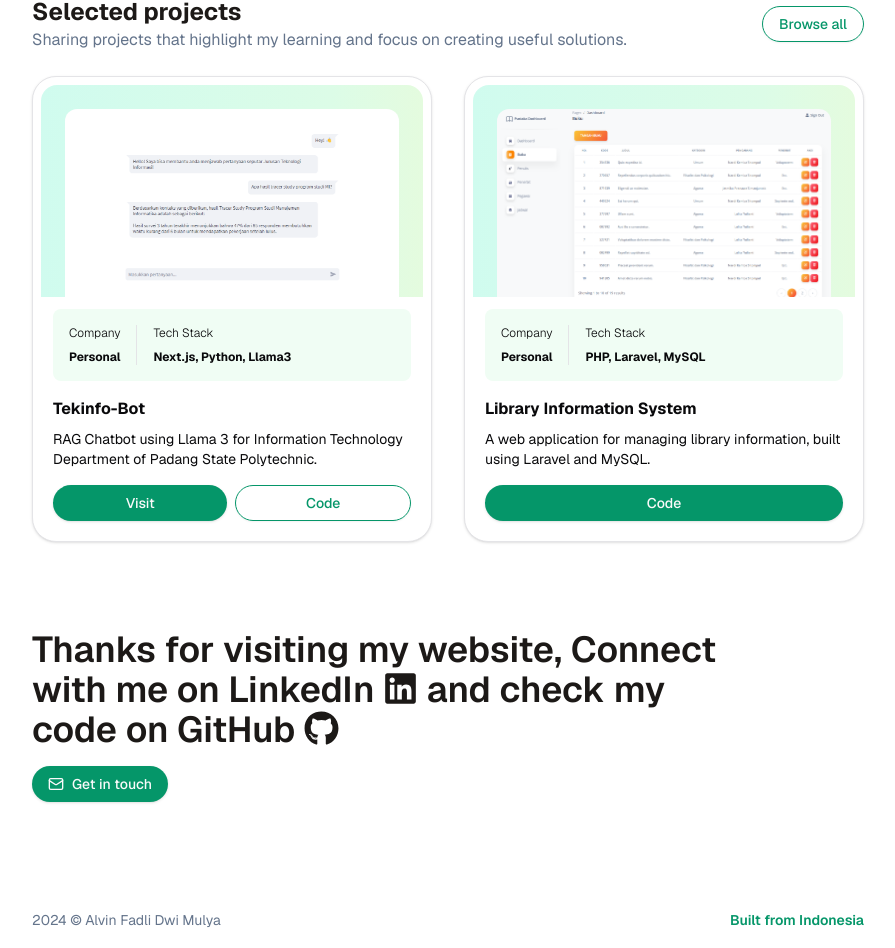
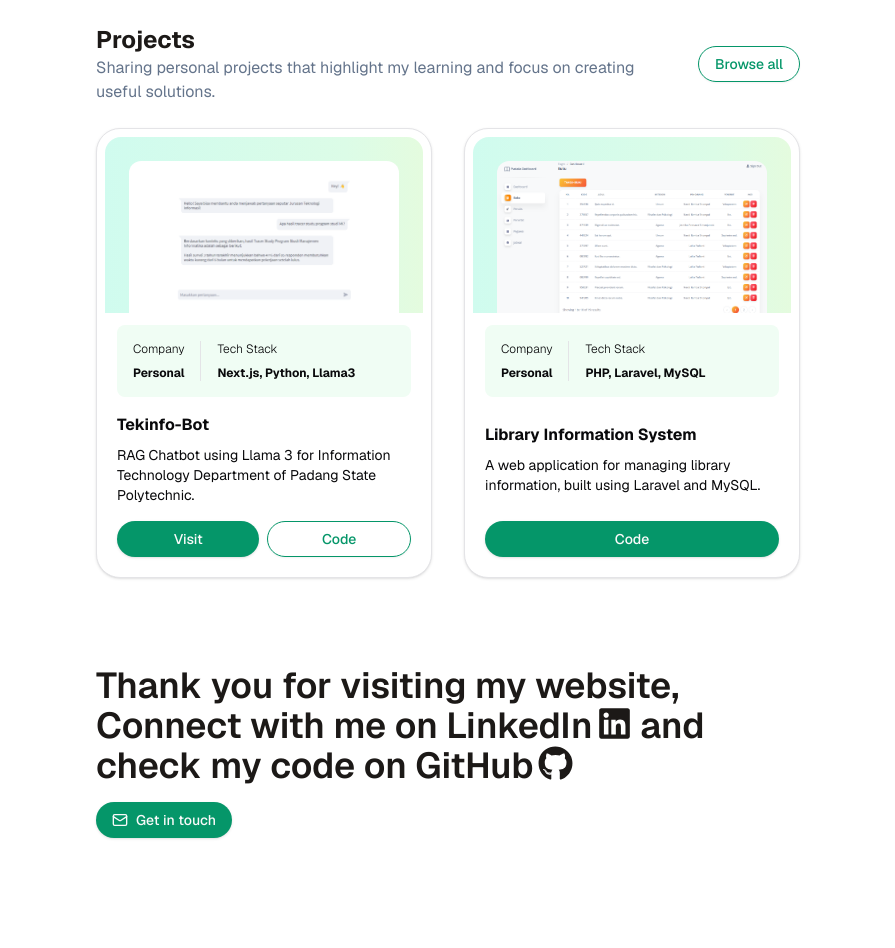
Before and after one commit to AlvinFadli/portfolio, a Next.js app: page / in a window 1280 px wide. Shown: the part 1023-1971 px from the top of the page, without its empty margins (192-1087 px from the left). Built offline with nearby package versions, Linux system fonts and the light colour scheme; a web font is replaced by a local one.

Commit message:
update: resize container

```diff
--- a/components/craft.tsx
+++ b/components/craft.tsx
@@ -68,7 +68,7 @@ type ContainerProps = {
 
 const Container = ({ children, className, id }: ContainerProps) => {
   return (
-    <div className={cn("mx-auto max-w-4xl", "px-3 sm:px-4", className)} id={id}>
+    <div className={cn("mx-auto max-w-3xl", "px-3 sm:px-4", className)} id={id}>
       {children}
     </div>
   );
--- a/components/home-button.tsx
+++ b/components/home-button.tsx
@@ -9,7 +9,7 @@ export default function HomeButton() {
         <Button
           variant={"ghost"}
           asChild
-          className="px-0 hover:bg-white hover:text-primary-700 hover:font-medium"
+          className="px-0 hover:bg-white hover:text-primary-600 hover:font-medium"
         >
           <Link href={"/"}>
             <ArrowLeftIcon className="mr-2 h-4 w-4" />
--- a/components/home-page/cta.tsx
+++ b/components/home-page/cta.tsx
@@ -11,25 +11,30 @@ import { Container } from "../craft";
 export default function CTA() {
   return (
     <Container>
-      <h2 className="text-4xl font-semibold w-full md:w-10/12 mt-10">
-        Thanks for visiting my website, Connect with me on LinkedIn{" "}
+      <h2 className="text-4xl font-semibold w-full mt-10">
+        Thank you for visiting my website, Connect with me on{" "}
         <span className="inline-block -mb-1">
           <Link
             href={"https://www.linkedin.com/in/alvinfadli/"}
             target="_blank"
-            className="group"
+            className="group flex"
           >
-            <FaLinkedin size={35} className="group-hover:text-primary-600" />
+            <p className="group-hover:text-primary-600">LinkedIn</p>
+            <FaLinkedin
+              size={35}
+              className="ml-1 group-hover:text-primary-600"
+            />
           </Link>
         </span>{" "}
-        and check my code on GitHub{" "}
+        and check my code on{" "}
         <span className="inline-block -mb-1">
           <Link
             href={"https://github.com/alvinfadli"}
             target="_blank"
-            className="group"
+            className="group flex"
           >
-            <FaGithub size={35} className="group-hover:text-primary-600" />
+            <p className="group-hover:text-primary-600">GitHub</p>
+            <FaGithub size={35} className="ml-1 group-hover:text-primary-600" />
           </Link>
         </span>
       </h2>
--- a/components/home-page/project-showcase.tsx
+++ b/components/home-page/project-showcase.tsx
@@ -15,10 +15,10 @@ export default function ProjectShowcase() {
       <Container>
         <div className="flex justify-between gap-10 items-center">
           <div>
-            <h2 className="font-bold text-2xl">Selected projects</h2>
+            <h2 className="font-bold text-2xl">Projects</h2>
             <p className="text-slate-500">
-              Sharing projects that highlight my learning and focus on creating
-              useful solutions.
+              Sharing personal projects that highlight my learning and focus on
+              creating useful solutions.
             </p>
           </div>
           <Button asChild variant={"secondary"}>
--- a/components/layout/footer.tsx
+++ b/components/layout/footer.tsx
@@ -1,6 +1,6 @@
 export default function Footer() {
   return (
-    <footer className="mx-auto max-w-4xl px-6 sm:px-8">
+    <footer className="mx-auto max-w-3xl px-6 sm:px-8">
       <div className="flex justify-between py-5 mt-10">
         <p className="text-sm text-slate-500">
           2024 &copy; Alvin Fadli Dwi Mulya
--- a/components/layout/navbar.tsx
+++ b/components/layout/navbar.tsx
@@ -4,7 +4,7 @@ import Link from "next/link";
 
 const Navbar = () => {
   return (
-    <nav className="mx-auto max-w-4xl px-6 sm:px-8">
+    <nav className="mx-auto max-w-3xl px-6 sm:px-8">
       <div className="flex justify-between items-center py-8">
         <div className="flex gap-10">
           <Link
```
